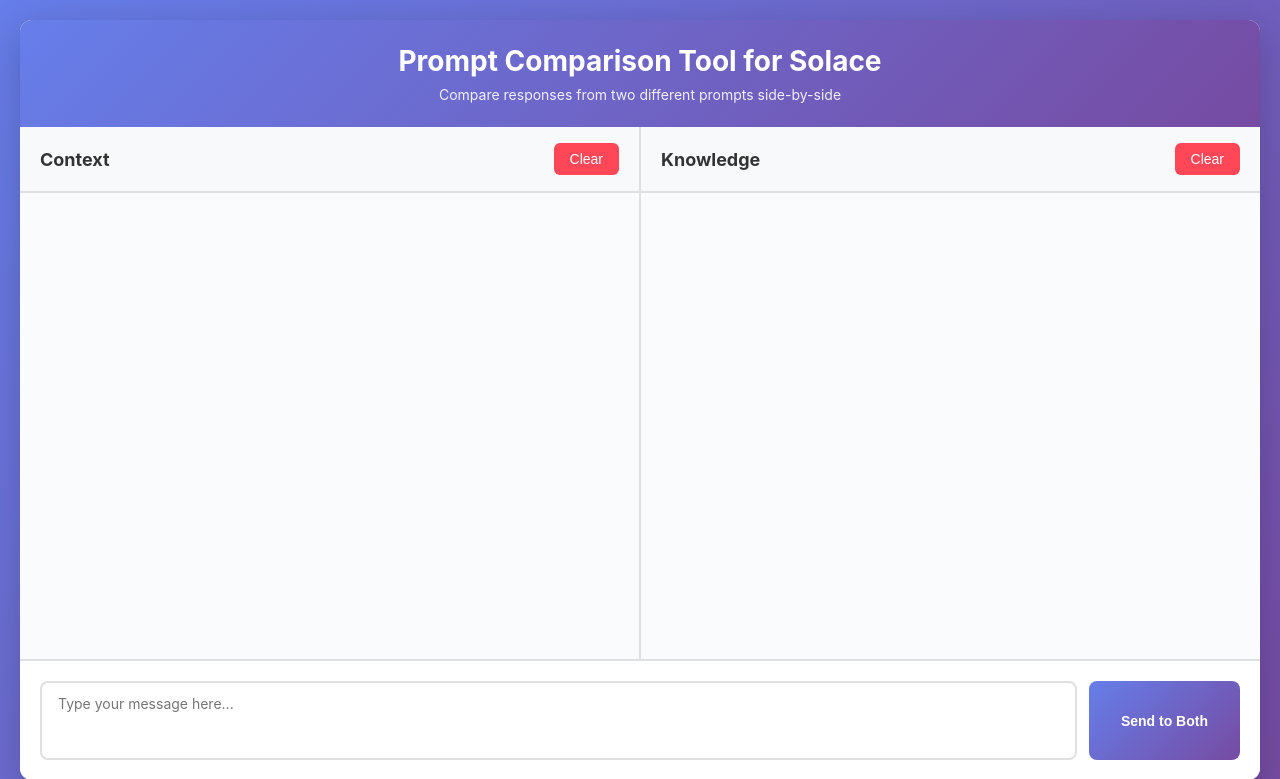
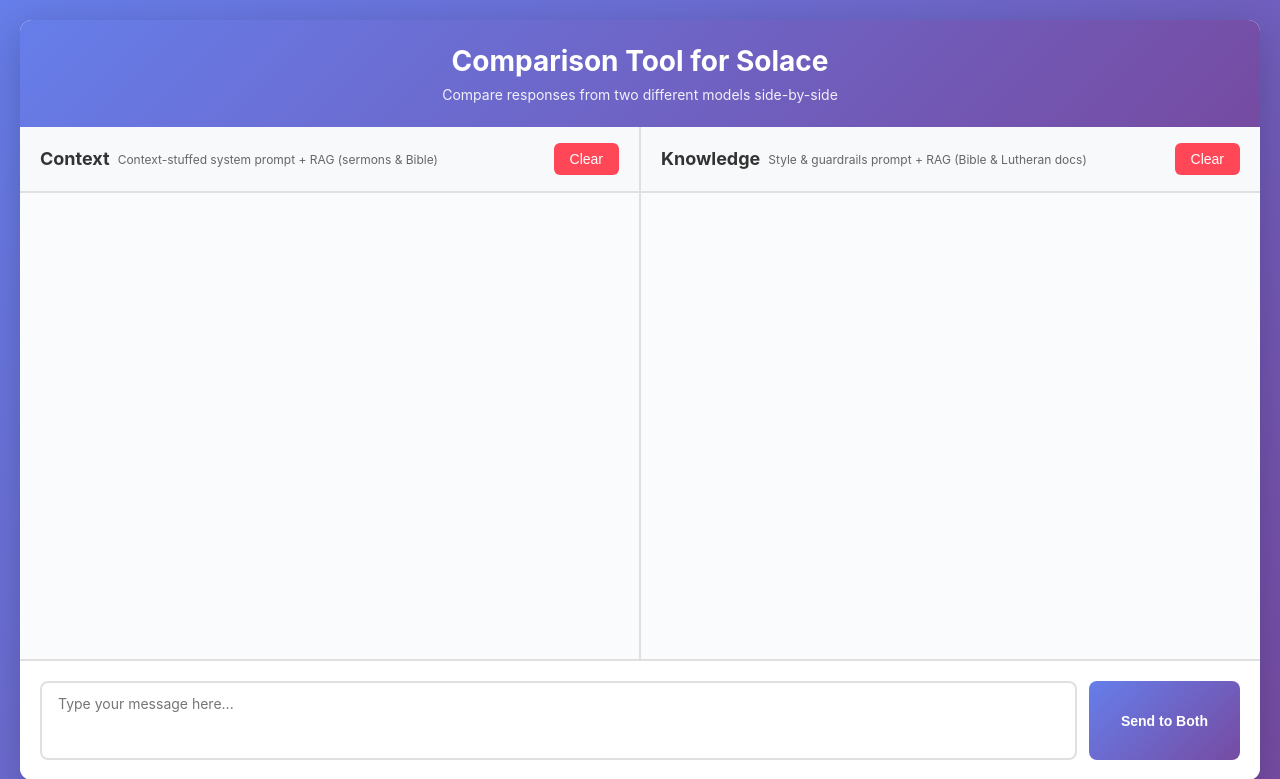
Before and after one commit to jaded0/split-ui, a Flask app: page / in a window 1280 px wide. Shown: the top 779 px of the page. Run offline with Flask 3, Linux system fonts and the light colour scheme.

Commit message:
Enhance README and UI: Add model architecture details and improve styling for panel descriptions

```diff
--- a/static/css/styles.css
+++ b/static/css/styles.css
@@ -71,6 +71,15 @@ header p {
 .panel-header h2 {
     font-size: 18px;
     color: #333;
+    margin-bottom: 2px;
+}
+
+.panel-description {
+    font-size: 12px;
+    color: #666;
+    font-weight: 400;
+    flex: 1;
+    margin-left: 8px;
 }
 
 .clear-btn {
--- a/templates/index.html
+++ b/templates/index.html
@@ -9,8 +9,8 @@
 <body>
     <div class="container">
         <header>
-            <h1>Prompt Comparison Tool for Solace</h1>
-            <p>Compare responses from two different prompts side-by-side</p>
+            <h1>Comparison Tool for Solace</h1>
+            <p>Compare responses from two different models side-by-side</p>
         </header>
 
         <div class="split-container">
@@ -18,6 +18,7 @@
             <div class="chat-panel" id="left-panel">
                 <div class="panel-header">
                     <h2>Context</h2>
+                    <p class="panel-description">Context-stuffed system prompt + RAG (sermons & Bible)</p>
                     <button class="clear-btn" onclick="clearChat('left')">Clear</button>
                 </div>
                 <div class="messages" id="left-messages"></div>
@@ -27,6 +28,7 @@
             <div class="chat-panel" id="right-panel">
                 <div class="panel-header">
                     <h2>Knowledge</h2>
+                    <p class="panel-description">Style & guardrails prompt + RAG (Bible & Lutheran docs)</p>
                     <button class="clear-btn" onclick="clearChat('right')">Clear</button>
                 </div>
                 <div class="messages" id="right-messages"></div>
```
Also changed, not shown: README.md.
